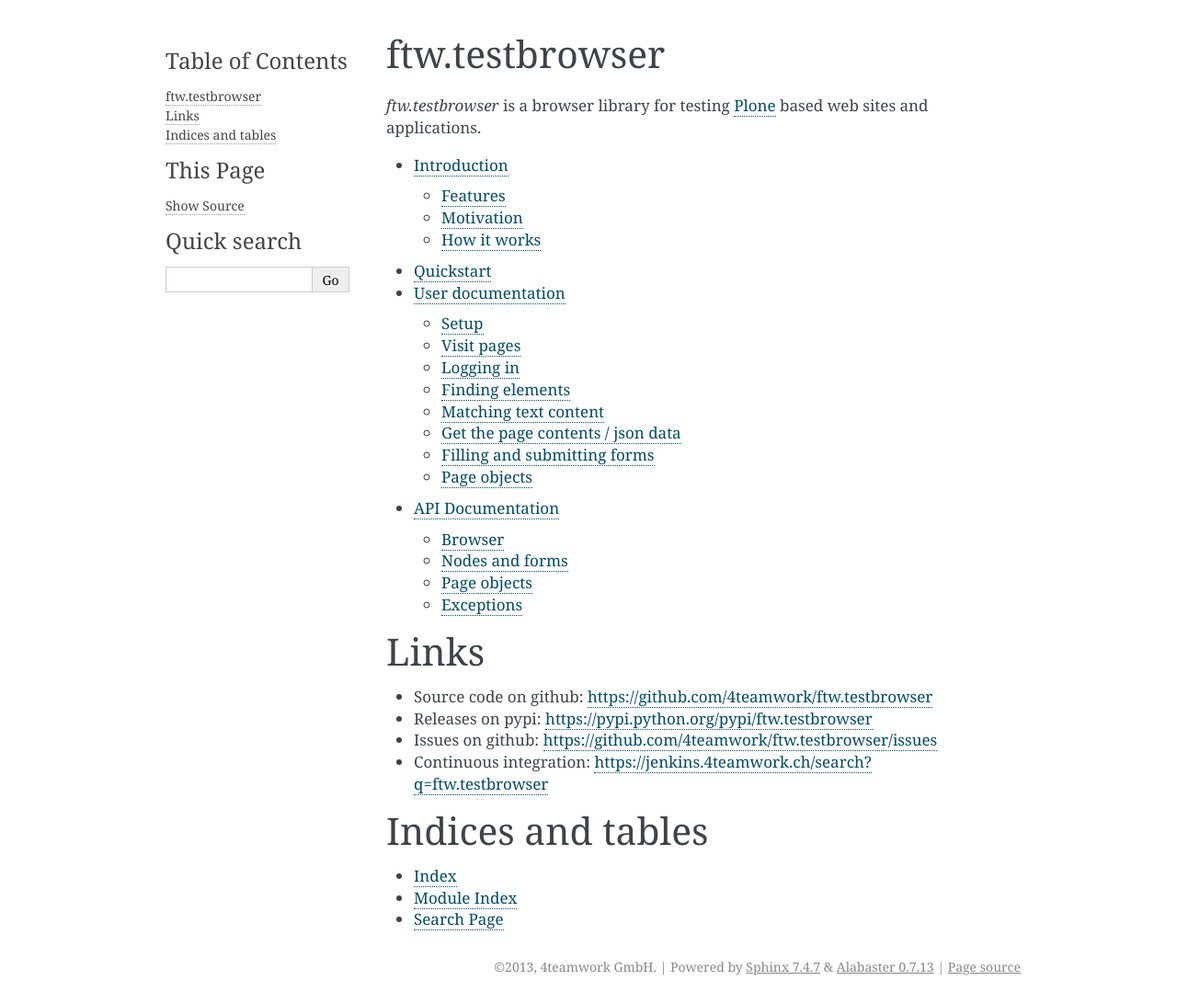
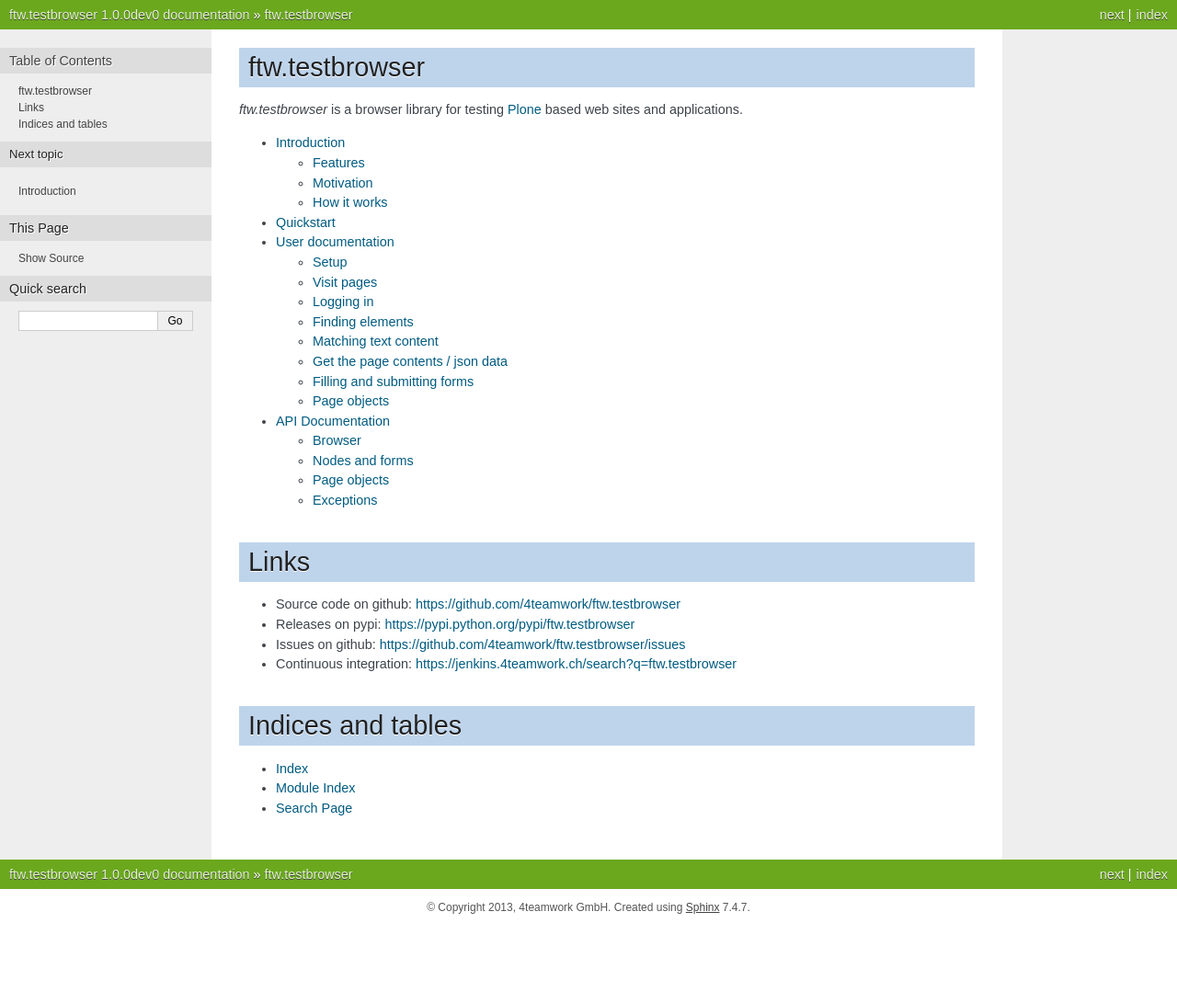
Before and after one commit to 4teamwork/ftw.testbrowser, a Sphinx documentation site: the page built from docs/source/index.rst, in a window 1280 px wide. Shown: the whole page at 92% size. Built offline with Sphinx 7.4.7, drawn with Linux system fonts in a browser that asks for light colours; after the commit the page ends 1007 px from its top, so only the background shows below that.

Commit message:
Use sphinx theme "nature".

```diff
--- a/docs/source/conf.py
+++ b/docs/source/conf.py
@@ -5,6 +5,7 @@
 
 extensions = ['sphinx.ext.autodoc']
 master_doc = 'index'
+html_theme = 'nature'
 
 from pkg_resources import get_distribution
 version = release = get_distribution(project).version
```
